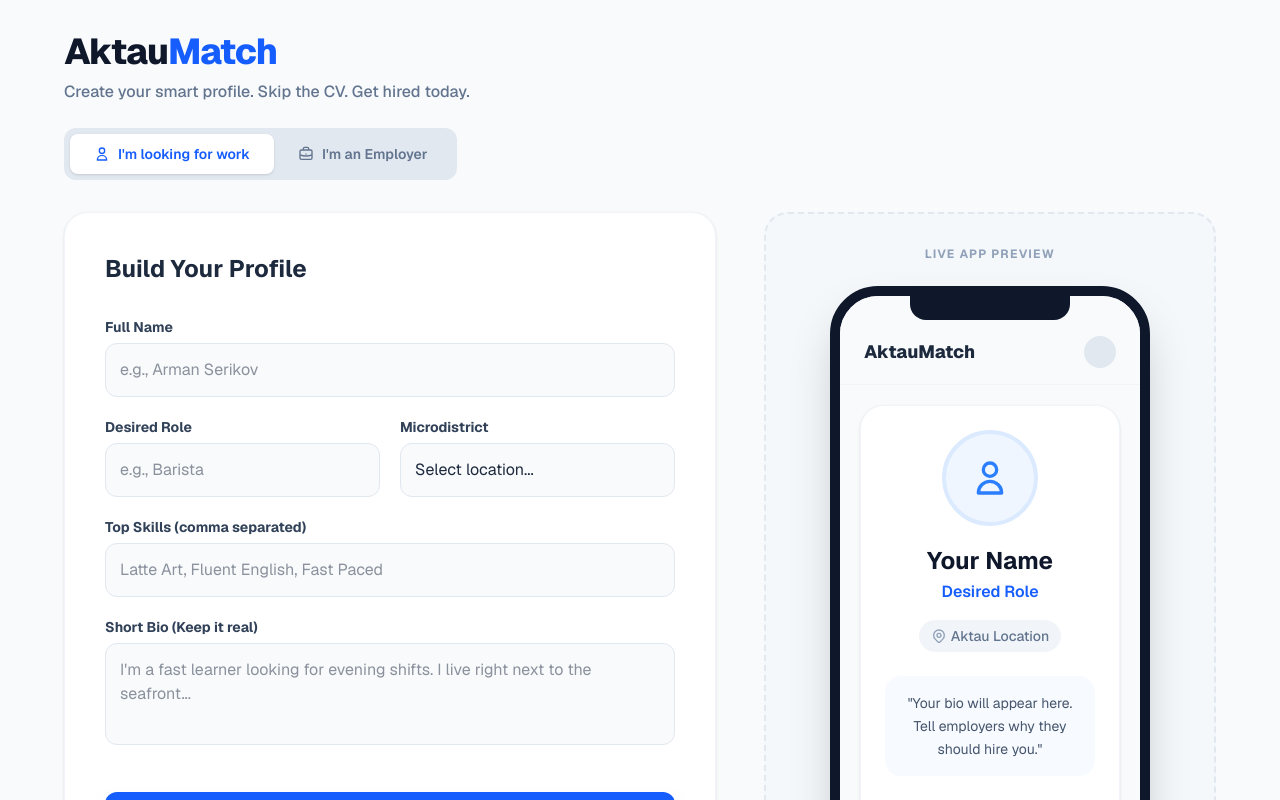
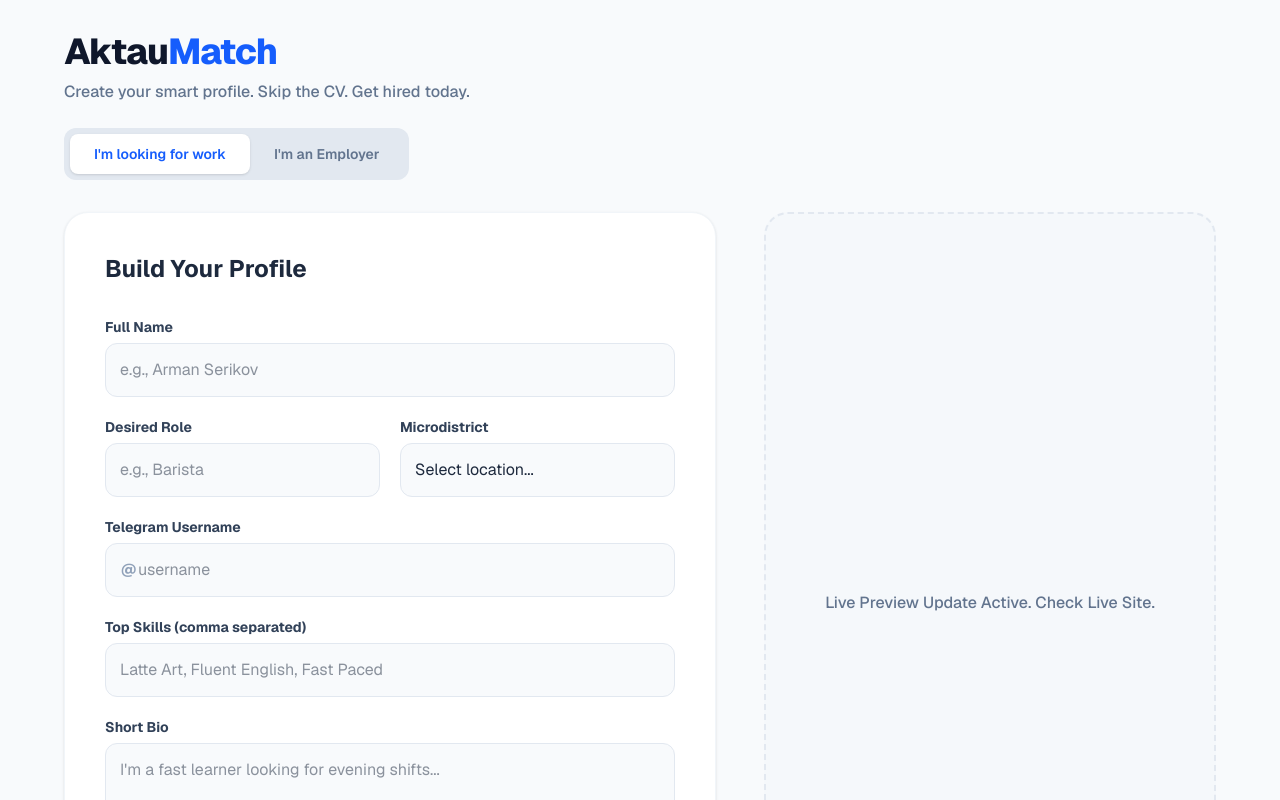
Before and after one commit to GasimovDev/mangystau-jobs, a Next.js app: page / in a window 1280 px wide. Shown: the top 800 px of the page. Built offline with nearby package versions, Linux system fonts and the light colour scheme.

Commit message:
feat: added telegram username and remapped Ferhad payload

```diff
--- a/app/page.tsx
+++ b/app/page.tsx
@@ -2,24 +2,25 @@
 import React, { useState } from 'react';
 
 export default function App() {
-  const [userType, setUserType] = useState('seeker'); // 'seeker' or 'employer'
+  const [userType, setUserType] = useState('seeker');
 
-  // Seeker State
+  // Added 'telegram' to state
   const [seekerData, setSeekerData] = useState({
     name: '',
     title: '',
     microdistrict: '',
     skills: '',
-    bio: ''
+    bio: '',
+    telegram: ''
   });
 
-  // Employer State
   const [employerData, setEmployerData] = useState({
     companyName: '',
     industry: '',
     microdistrict: '',
     vibe: '',
-    achievements: ''
+    achievements: '',
+    telegram: ''
   });
 
   const handleSeekerChange = (e: React.ChangeEvent<HTMLInputElement | HTMLTextAreaElement | HTMLSelectElement>) =>
@@ -28,22 +29,32 @@ export default function App() {
   const handleEmployerChange = (e: React.ChangeEvent<HTMLInputElement | HTMLTextAreaElement | HTMLSelectElement>) =>
     setEmployerData({ ...employerData, [e.target.name]: e.target.value });
 
-  // === THE SUBMIT FUNCTION ===
+  // === UPDATED SUBMIT FUNCTION ===
   const handleSubmit = async () => {
-    // 1. Figure out which data to send
-    const payload = userType === 'seeker' ? seekerData : employerData;
+    // We map our frontend state to the EXACT keys Ferhad's backend expects
+    const payload = userType === 'seeker' ? {
+        full_name: seekerData.name,
+        title: seekerData.title,
+        microdistrict: seekerData.microdistrict,
+        skills: seekerData.skills,
+        bio: seekerData.bio,
+        telegram_username: seekerData.telegram
+    } : {
+        company_name: employerData.companyName,
+        industry: employerData.industry,
+        microdistrict: employerData.microdistrict,
+        achievements: employerData.achievements,
+        vibe: employerData.vibe,
+        telegram_username: employerData.telegram
+    };
+
     const endpoint = userType === 'seeker' ? '/api/seekers' : '/api/employers';
-
-    // 2. Ask Ferhad for this exact URL!
-    // Example: "http://localhost:8000" (for testing) or his deployed backend link
     const backendUrl = "REPLACE_WITH_FERHADS_URL" + endpoint;
 
     try {
-      console.log("Sending data to:", backendUrl);
-      console.log("Payload:", payload);
+      console.log("Mapped Payload for Ferhad:", payload);
 
-      // 3. Send the POST request
-      /* UNCOMMENT THIS WHEN FERHAD GIVES YOU THE URL
+      /* UNCOMMENT WHEN URL IS READY
       const response = await fetch(backendUrl, {
         method: 'POST',
         headers: { 'Content-Type': 'application/json' },
@@ -57,7 +68,7 @@ export default function App() {
       }
       */
 
-      alert("Ready to send! Just waiting on Ferhad's API URL. Check the console to see the JSON payload.");
+      alert("Ready to send! Check the browser console (F12) to see the exact JSON format.");
     } catch (error) {
       console.error("Failed to fetch:", error);
     }
@@ -65,7 +76,6 @@ export default function App() {
 
   return (
     <div className="min-h-screen bg-slate-50 font-sans text-slate-800 p-4 md:p-8">
-      {/* Header & Toggle */}
       <div className="max-w-6xl mx-auto mb-8">
         <h1 className="text-3xl md:text-4xl font-extrabold text-slate-900 tracking-tight mb-2">
           Aktau<span className="text-blue-600">Match</span>
@@ -77,22 +87,18 @@ export default function App() {
             onClick={() => setUserType('seeker')}
             className={`flex items-center px-6 py-2.5 rounded-lg font-semibold text-sm transition-all ${userType === 'seeker' ? 'bg-white shadow-sm text-blue-600' : 'text-slate-500 hover:text-slate-700'}`}
           >
-            <svg className="w-4 h-4 mr-2" fill="none" stroke="currentColor" viewBox="0 0 24 24" xmlns="http://www.w3.org/2000/svg"><path strokeLinecap="round" strokeLinejoin="round" strokeWidth={2} d="M16 7a4 4 0 11-8 0 4 4 0 018 0zM12 14a7 7 0 00-7 7h14a7 7 0 00-7-7z" /></svg>
             I'm looking for work
           </button>
           <button
             onClick={() => setUserType('employer')}
             className={`flex items-center px-6 py-2.5 rounded-lg font-semibold text-sm transition-all ${userType === 'employer' ? 'bg-white shadow-sm text-emerald-600' : 'text-slate-500 hover:text-slate-700'}`}
           >
-            <svg className="w-4 h-4 mr-2" fill="none" stroke="currentColor" viewBox="0 0 24 24" xmlns="http://www.w3.org/2000/svg"><path strokeLinecap="round" strokeLinejoin="round" strokeWidth={2} d="M21 13.255A23.931 23.931 0 0112 15c-3.183 0-6.22-.62-9-1.745M16 6V4a2 2 0 00-2-2h-4a2 2 0 00-2 2v2m4 6h.01M5 20h14a2 2 0 002-2V8a2 2 0 00-2-2H5a2 2 0 00-2 2v10a2 2 0 002 2z" /></svg>
             I'm an Employer
           </button>
         </div>
       </div>
 
       <div className="max-w-6xl mx-auto grid grid-cols-1 lg:grid-cols-12 gap-8 lg:gap-12">
-
-        {/* LEFT COLUMN: THE FORM */}
         <div className="lg:col-span-7 bg-white rounded-3xl shadow-sm border border-slate-100 p-6 md:p-10">
           <h2 className="text-2xl font-bold mb-8 text-slate-800">
             {userType === 'seeker' ? 'Build Your Profile' : 'Company Setup'}
@@ -102,7 +108,7 @@ export default function App() {
             <div className="space-y-5">
               <div>
                 <label className="block text-sm font-bold text-slate-700 mb-1.5">Full Name</label>
-                <input type="text" name="name" onChange={handleSeekerChange} placeholder="e.g., Arman Serikov" className="w-full p-3.5 bg-slate-50 border border-slate-200 rounded-xl focus:ring-2 focus:ring-blue-500 focus:border-blue-500 outline-none transition-all" />
+                <input type="text" name="name" onChange={handleSeekerChange} placeholder="e.g., Arman Serikov" className="w-full p-3.5 bg-slate-50 border border-slate-200 rounded-xl focus:ring-2 focus:ring-blue-500 outline-none transition-all" />
               </div>
               <div className="grid grid-cols-1 md:grid-cols-2 gap-5">
                 <div>
@@ -120,13 +126,21 @@ export default function App() {
                   </select>
                 </div>
               </div>
+              {/* TELEGRAM INPUT SEEKER */}
+              <div>
+                <label className="block text-sm font-bold text-slate-700 mb-1.5">Telegram Username</label>
+                <div className="relative">
+                  <span className="absolute inset-y-0 left-0 flex items-center pl-4 text-slate-400 font-bold">@</span>
+                  <input type="text" name="telegram" onChange={handleSeekerChange} placeholder="username" className="w-full p-3.5 pl-8 bg-slate-50 border border-slate-200 rounded-xl focus:ring-2 focus:ring-blue-500 outline-none transition-all" />
+                </div>
+              </div>
               <div>
                 <label className="block text-sm font-bold text-slate-700 mb-1.5">Top Skills (comma separated)</label>
                 <input type="text" name="skills" onChange={handleSeekerChange} placeholder="Latte Art, Fluent English, Fast Paced" className="w-full p-3.5 bg-slate-50 border border-slate-200 rounded-xl focus:ring-2 focus:ring-blue-500 outline-none transition-all" />
               </div>
               <div>
-                <label className="block text-sm font-bold text-slate-700 mb-1.5">Short Bio (Keep it real)</label>
-                <textarea name="bio" onChange={handleSeekerChange} rows={3} placeholder="I'm a fast learner looking for evening shifts. I live right next to the seafront..." className="w-full p-3.5 bg-slate-50 border border-slate-200 rounded-xl focus:ring-2 focus:ring-blue-500 outline-none transition-all resize-none"></textarea>
+                <label className="block text-sm font-bold text-slate-700 mb-1.5">Short Bio</label>
+                <textarea name="bio" onChange={handleSeekerChange} rows={3} placeholder="I'm a fast learner looking for evening shifts..." className="w-full p-3.5 bg-slate-50 border border-slate-200 rounded-xl focus:ring-2 focus:ring-blue-500 outline-none transition-all resize-none"></textarea>
               </div>
             </div>
           ) : (
@@ -150,18 +164,25 @@ export default function App() {
                   </select>
                 </div>
               </div>
+               {/* TELEGRAM INPUT EMPLOYER */}
+               <div>
+                <label className="block text-sm font-bold text-slate-700 mb-1.5">Telegram Username (For Notifications)</label>
+                <div className="relative">
+                  <span className="absolute inset-y-0 left-0 flex items-center pl-4 text-slate-400 font-bold">@</span>
+                  <input type="text" name="telegram" onChange={handleEmployerChange} placeholder="username" className="w-full p-3.5 pl-8 bg-slate-50 border border-slate-200 rounded-xl focus:ring-2 focus:ring-emerald-500 outline-none transition-all" />
+                </div>
+              </div>
               <div>
                 <label className="block text-sm font-bold text-slate-700 mb-1.5">Key Selling Point</label>
-                <input type="text" name="achievements" onChange={handleEmployerChange} placeholder="e.g., 'Free meals on shift', 'Young & Fun Team'" className="w-full p-3.5 bg-slate-50 border border-slate-200 rounded-xl focus:ring-2 focus:ring-emerald-500 outline-none transition-all" />
+                <input type="text" name="achievements" onChange={handleEmployerChange} placeholder="e.g., 'Free meals on shift'" className="w-full p-3.5 bg-slate-50 border border-slate-200 rounded-xl focus:ring-2 focus:ring-emerald-500 outline-none transition-all" />
               </div>
               <div>
                 <label className="block text-sm font-bold text-slate-700 mb-1.5">Workplace Vibe</label>
-                <textarea name="vibe" onChange={handleEmployerChange} rows={3} placeholder="Describe the atmosphere. Why should local youth work here instead of somewhere else?" className="w-full p-3.5 bg-slate-50 border border-slate-200 rounded-xl focus:ring-2 focus:ring-emerald-500 outline-none transition-all resize-none"></textarea>
+                <textarea name="vibe" onChange={handleEmployerChange} rows={3} placeholder="Describe the atmosphere..." className="w-full p-3.5 bg-slate-50 border border-slate-200 rounded-xl focus:ring-2 focus:ring-emerald-500 outline-none transition-all resize-none"></textarea>
               </div>
             </div>
           )}
 
-          {/* === THE BUTTON WITH ONCLICK === */}
           <button
             onClick={handleSubmit}
             className={`w-full mt-10 text-white font-bold text-lg py-4 px-4 rounded-xl transition-all shadow-lg hover:shadow-xl transform hover:-translate-y-0.5 ${userType === 'seeker' ? 'bg-blue-600 hover:bg-blue-700 shadow-blue-200' : 'bg-emerald-600 hover:bg-emerald-700 shadow-emerald-200'}`}
@@ -170,94 +191,11 @@ export default function App() {
           </button>
         </div>
 
-        {/* RIGHT COLUMN: LIVE PREVIEW */}
-        <div className="lg:col-span-5 bg-slate-100/50 rounded-3xl p-6 md:p-8 flex flex-col justify-center items-center border-2 border-dashed border-slate-200">
-          <p className="text-xs text-slate-400 mb-6 font-bold uppercase tracking-widest">Live App Preview</p>
+        {/* RIGHT COLUMN: PREVIEW (Simplified for length) */}
+        <div className="lg:col-span-5 bg-slate-100/50 rounded-3xl p-6 flex flex-col justify-center items-center border-2 border-dashed border-slate-200">
+           <p className="text-slate-500 font-medium">Live Preview Update Active. Check Live Site.</p>
+        </div>
 
-          {/* Mobile Phone Mockup Container */}
-          <div className="w-full max-w-[320px] bg-white rounded-[3rem] shadow-2xl overflow-hidden border-[10px] border-slate-900 relative h-[650px] flex flex-col">
-            <div className="absolute top-0 inset-x-0 h-6 bg-slate-900 rounded-b-2xl w-40 mx-auto z-10"></div>
-
-            <div className="pt-10 pb-4 px-6 bg-slate-50 border-b border-slate-100 flex justify-between items-center">
-               <span className="font-extrabold text-slate-800 text-lg">AktauMatch</span>
-               <div className="w-8 h-8 bg-slate-200 rounded-full"></div>
-            </div>
-
-            <div className="p-5 flex-1 bg-slate-50 overflow-y-auto no-scrollbar">
-              {userType === 'seeker' ? (
-                <div className="bg-white rounded-3xl p-6 shadow-sm border border-slate-100 flex flex-col items-center">
-                  <div className="w-24 h-24 bg-blue-50 rounded-full flex items-center justify-center mb-5 text-blue-500 border-4 border-blue-100">
-                    <svg className="w-10 h-10" fill="none" stroke="currentColor" viewBox="0 0 24 24" xmlns="http://www.w3.org/2000/svg"><path strokeLinecap="round" strokeLinejoin="round" strokeWidth={2} d="M16 7a4 4 0 11-8 0 4 4 0 018 0zM12 14a7 7 0 00-7 7h14a7 7 0 00-7-7z" /></svg>
-                  </div>
-                  <h3 className="text-2xl font-bold text-center text-slate-900 leading-tight">{seekerData.name || 'Your Name'}</h3>
-                  <p className="text-center text-blue-600 font-semibold mb-4 mt-1">{seekerData.title || 'Desired Role'}</p>
-
-                  <div className="flex items-center text-slate-500 text-sm mb-6 bg-slate-100 px-3 py-1.5 rounded-full font-medium">
-                    <svg className="w-4 h-4 mr-1 text-slate-400" fill="none" stroke="currentColor" viewBox="0 0 24 24" xmlns="http://www.w3.org/2000/svg"><path strokeLinecap="round" strokeLinejoin="round" strokeWidth={2} d="M17.657 16.657L13.414 20.9a1.998 1.998 0 01-2.827 0l-4.244-4.243a8 8 0 1111.314 0z" /><path strokeLinecap="round" strokeLinejoin="round" strokeWidth={2} d="M15 11a3 3 0 11-6 0 3 3 0 016 0z" /></svg>
-                    {seekerData.microdistrict ? `${seekerData.microdistrict} Microdistrict` : 'Aktau Location'}
-                  </div>
-
-                  <div className="w-full bg-blue-50/50 p-4 rounded-2xl mb-6">
-                    <p className="text-slate-600 text-sm text-center leading-relaxed">
-                      "{seekerData.bio || 'Your bio will appear here. Tell employers why they should hire you.'}"
-                    </p>
-                  </div>
-
-                  <div className="w-full">
-                    <p className="text-xs font-bold text-slate-400 uppercase tracking-wider mb-3 pl-1">Key Skills</p>
-                    <div className="flex flex-wrap gap-2">
-                      {seekerData.skills ? seekerData.skills.split(',').map((skill, i) => (
-                        <span key={i} className="bg-white border border-slate-200 shadow-sm text-slate-700 text-xs px-3.5 py-1.5 rounded-lg font-semibold">
-                          {skill.trim()}
-                        </span>
-                      )) : (
-                        <span className="bg-slate-100 text-slate-400 text-xs px-3.5 py-1.5 rounded-lg font-medium">Add skills to stand out</span>
-                      )}
-                    </div>
-                  </div>
-                </div>
-              ) : (
-                <div className="bg-white rounded-3xl shadow-sm border border-slate-100 overflow-hidden flex flex-col">
-                  <div className="h-32 bg-emerald-500 relative flex items-center justify-center">
-                     <svg className="w-10 h-10 text-white/50" fill="none" stroke="currentColor" viewBox="0 0 24 24" xmlns="http://www.w3.org/2000/svg"><path strokeLinecap="round" strokeLinejoin="round" strokeWidth={2} d="M3 9a2 2 0 012-2h.93a2 2 0 001.664-.89l.812-1.22A2 2 0 0110.07 4h3.86a2 2 0 011.664.89l.812 1.22A2 2 0 0018.07 7H19a2 2 0 012 2v9a2 2 0 01-2 2H5a2 2 0 01-2-2V9z" /><path strokeLinecap="round" strokeLinejoin="round" strokeWidth={2} d="M15 13a3 3 0 11-6 0 3 3 0 016 0z" /></svg>
-                  </div>
-
-                  <div className="p-6 relative">
-                    <div className="w-16 h-16 bg-white rounded-2xl shadow-md flex items-center justify-center absolute -top-8 left-6 border-4 border-white">
-                      <svg className="w-8 h-8 text-emerald-500" fill="none" stroke="currentColor" viewBox="0 0 24 24" xmlns="http://www.w3.org/2000/svg"><path strokeLinecap="round" strokeLinejoin="round" strokeWidth={2} d="M21 13.255A23.931 23.931 0 0112 15c-3.183 0-6.22-.62-9-1.745M16 6V4a2 2 0 00-2-2h-4a2 2 0 00-2 2v2m4 6h.01M5 20h14a2 2 0 002-2V8a2 2 0 00-2-2H5a2 2 0 00-2 2v10a2 2 0 002 2z" /></svg>
-                    </div>
-
-                    <h3 className="text-2xl font-bold text-slate-900 mt-8 leading-tight">{employerData.companyName || 'Company Name'}</h3>
-                    <p className="text-emerald-600 font-semibold text-sm mb-4 mt-1">{employerData.industry || 'Industry'}</p>
-
-                    <div className="flex items-center text-slate-500 text-sm mb-5 bg-slate-50 px-3 py-1.5 rounded-lg w-fit border border-slate-100 font-medium">
-                      <svg className="w-4 h-4 mr-1.5 text-slate-400" fill="none" stroke="currentColor" viewBox="0 0 24 24" xmlns="http://www.w3.org/2000/svg"><path strokeLinecap="round" strokeLinejoin="round" strokeWidth={2} d="M17.657 16.657L13.414 20.9a1.998 1.998 0 01-2.827 0l-4.244-4.243a8 8 0 1111.314 0z" /><path strokeLinecap="round" strokeLinejoin="round" strokeWidth={2} d="M15 11a3 3 0 11-6 0 3 3 0 016 0z" /></svg>
-                      {employerData.microdistrict || 'Aktau Location'}
-                    </div>
-
-                    {employerData.achievements && (
-                      <div className="bg-amber-50 border border-amber-100 rounded-xl p-3.5 mb-5 flex items-start">
-                        <svg className="w-5 h-5 text-amber-500 mr-2 flex-shrink-0 mt-0.5" fill="none" stroke="currentColor" viewBox="0 0 24 24" xmlns="http://www.w3.org/2000/svg"><path strokeLinecap="round" strokeLinejoin="round" strokeWidth={2} d="M11.049 2.927c.3-.921 1.603-.921 1.902 0l1.519 4.674a1 1 0 00.95.69h4.915c.969 0 1.371 1.24.588 1.81l-3.976 2.888a1 1 0 00-.363 1.118l1.518 4.674c.3.922-.755 1.688-1.538 1.118l-3.976-2.888a1 1 0 00-1.176 0l-3.976 2.888c-.783.57-1.838-.197-1.538-1.118l1.518-4.674a1 1 0 00-.363-1.118l-3.976-2.888c-.784-.57-.38-1.81.588-1.81h4.914a1 1 0 00.951-.69l1.519-4.674z" /></svg>
-                        <span className="text-sm text-amber-900 font-semibold">{employerData.achievements}</span>
-                      </div>
-                    )}
-
-                    <p className="text-slate-600 text-sm leading-relaxed mb-6">
-                      {employerData.vibe || 'Your workplace vibe description will go here...'}
-                    </p>
-                  </div>
-
-                  <div className="p-4 border-t border-slate-100 mt-auto bg-slate-50">
-                     <button className="w-full bg-slate-900 text-white rounded-xl py-3.5 font-bold text-sm flex items-center justify-center shadow-md">
-                        <svg className="w-4 h-4 mr-2" fill="none" stroke="currentColor" viewBox="0 0 24 24" xmlns="http://www.w3.org/2000/svg"><path strokeLinecap="round" strokeLinejoin="round" strokeWidth={2} d="M12 19l9 2-9-18-9 18 9-2zm0 0v-8" /></svg>
-                        Send CV via Telegram
-                     </button>
-                  </div>
-                </div>
-              )}
-            </div>
-          </div>
-        </div>
       </div>
     </div>
   );
```
